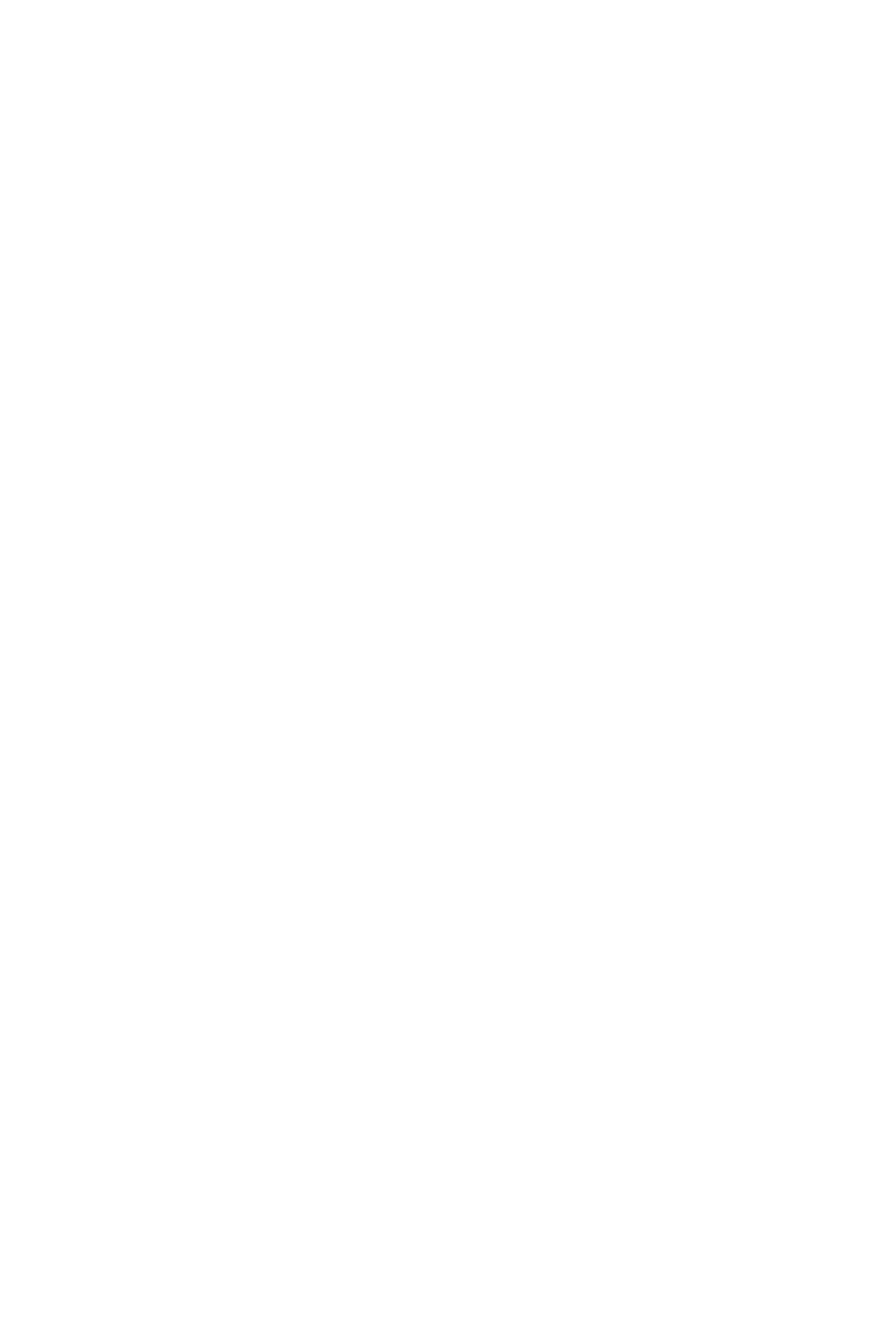
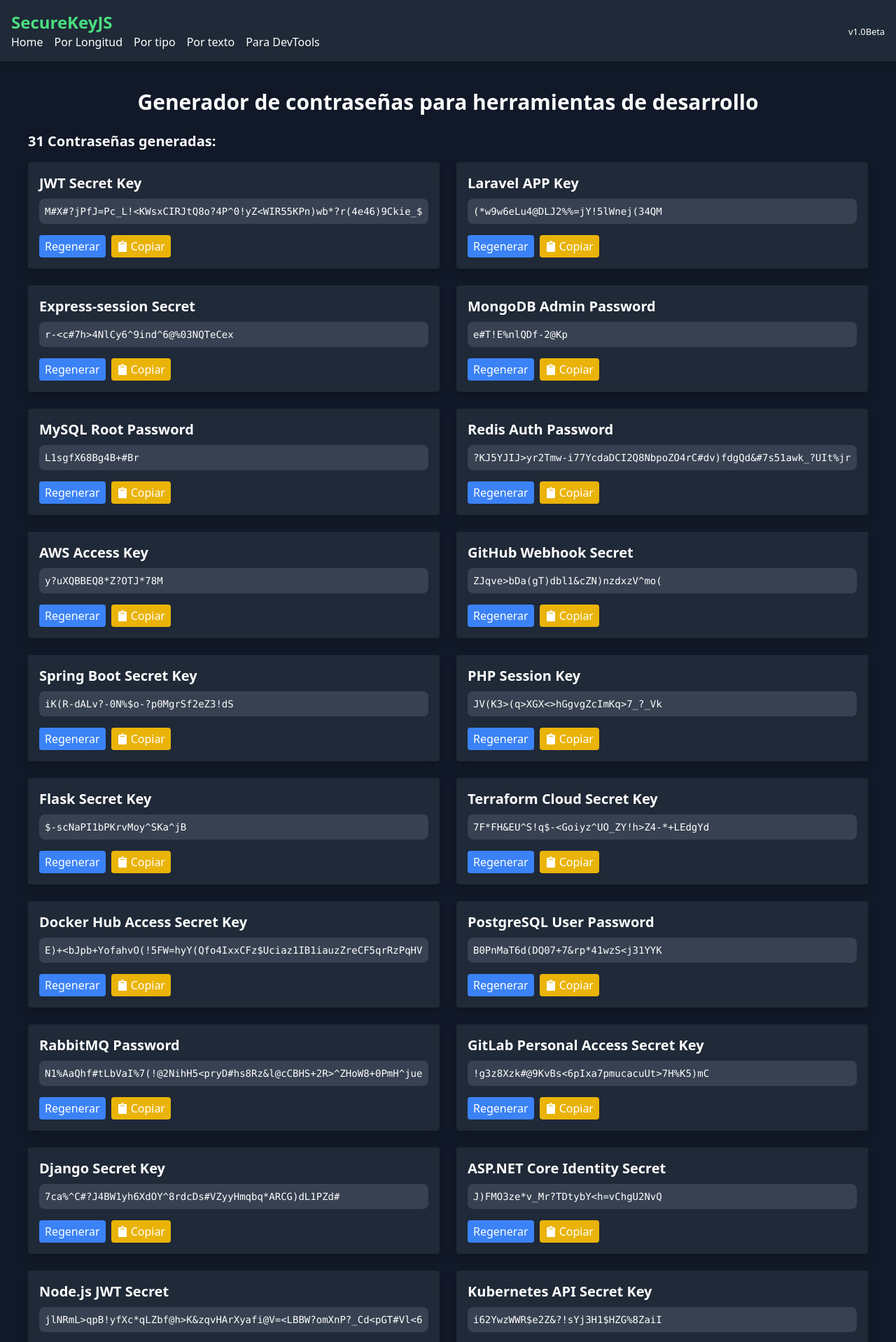
Before and after one commit to maximovj/securekeyjs, a React (Vite) app: page /password-dev-tool in a window 1280 px wide. Before the commit this address had no page. Shown: the top 1918 px of the page at 70% size. Before the commit the page ends 800 px from the top, so only its background shows below. Built offline with nearby package versions, Linux system fonts and the light colour scheme.

Commit message:
* Se agrega contraseñas para herramientas de desarrollo

```diff
--- a/src/components/Layout.jsx
+++ b/src/components/Layout.jsx
@@ -24,6 +24,9 @@ const Layout = () => {
                             </li>
                             <li>
                                 <a href={routes.PasswordFromText} className="hover:text-green-400">Por texto</a>
+                            </li>
+                            <li>
+                                <a href={routes.PasswordDevTool} className="hover:text-green-400">Para DevTools</a>
                             </li>
                         </ul>
                     </nav>
--- /dev/null
+++ b/src/pages/PasswordDevTool.jsx
@@ -0,0 +1,109 @@
+import { useState, useEffect } from 'react';
+import { FaClipboard } from 'react-icons/fa';
+
+const devTools = [
+    { name: 'JWT Secret Key', length: 64 },
+    { name: 'Laravel APP Key', length: 32 },
+    { name: 'Express-session Secret', length: 32 },
+    { name: 'MongoDB Admin Password', length: 16 },
+    { name: 'MySQL Root Password', length: 16 },
+    { name: 'Redis Auth Password', length: 64 },
+    { name: 'AWS Access Key', length: 20 },
+    { name: 'GitHub Webhook Secret', length: 32 },
+    { name: 'Spring Boot Secret Key', length: 32 },
+    { name: 'PHP Session Key', length: 32 },
+    { name: 'Flask Secret Key', length: 24 },
+    { name: 'Terraform Cloud Secret Key', length: 40 },
+    { name: 'Docker Hub Access Secret Key', length: 64 },
+    { name: 'PostgreSQL User Password', length: 32 },
+    { name: 'RabbitMQ Password', length: 64 },
+    { name: 'GitLab Personal Access Secret Key', length: 40 },
+    { name: 'Django Secret Key', length: 50 },
+    { name: 'ASP.NET Core Identity Secret', length: 32 },
+    { name: 'Node.js JWT Secret', length: 64 },
+    { name: 'Kubernetes API Secret Key', length: 32 },
+    { name: 'Consul ACL Secret Key', length: 32 },
+    { name: 'HashiCorp Vault Secret Key', length: 32 },
+    { name: 'GCP Service Account Key', length: 64 },
+    { name: 'Microsoft Azure Storage Account Key', length: 64 },
+    { name: 'Twilio Auth Secret Key', length: 32 },
+    { name: 'Stripe API Key', length: 32 },
+    { name: 'S3 Bucket Access Key', length: 20 },
+    { name: 'Salesforce Security Secret Key', length: 40 },
+    { name: 'Okta API Secret Key', length: 32 },
+    { name: 'Jira API Secret Key', length: 32 },
+    { name: 'Bitbucket App Password', length: 32 },
+];
+
+const generatePassword = (length) => {
+    const charset = "abcdefghijklmnopqrstuvwxyzABCDEFGHIJKLMNOPQRSTUVWXYZ0123456789!@#$%^&*()_-+=<>?";
+    let password = "";
+    for (let i = 0; i < length; i++) {
+        const randomIndex = Math.floor(Math.random() * charset.length);
+        password += charset[randomIndex];
+    }
+    return password;
+};
+
+const DevToolPasswordGenerator = () => {
+    const [passwords, setPasswords] = useState([]);
+
+    useEffect(() => {
+        // Generar contraseñas automáticamente al cargar la página
+        const generatedPasswords = devTools.map(tool => ({
+            name: tool.name,
+            password: generatePassword(tool.length),
+            length: tool.length,
+        }));
+        setPasswords(generatedPasswords);
+    }, []);
+
+    const regeneratePassword = (index) => {
+        const newPassword = generatePassword(passwords[index].length);
+        setPasswords(prevPasswords => {
+            const updatedPasswords = [...prevPasswords];
+            updatedPasswords[index].password = newPassword;
+            return updatedPasswords;
+        });
+    };
+
+    const copyToClipboard = (password) => {
+        navigator.clipboard.writeText(password);
+        alert('Contraseña copiada al portapapeles!');
+    };
+
+    return (
+        <div className="min-h-screen flex flex-col items-center justify-center bg-gray-900 text-white p-4">
+            <h1 className="text-3xl font-bold mb-6">Generador de contraseñas para herramientas de desarrollo</h1>
+            <div className='w-full max-w-full'>
+                <h2 className="text-xl font-semibold mb-4">{devTools.length} Contraseñas generadas:</h2>
+                <div className="grid grid-cols-1 sm:grid-cols-2 gap-6 ">
+                    {passwords.map((tool, index) => (
+                        <div key={index} className="bg-gray-800 p-4 rounded shadow-lg flex flex-col justify-between">
+                            <div>
+                                <h2 className="text-xl font-bold">{tool.name}</h2>
+                                <p className="mt-2 break-words bg-gray-700 p-2 rounded-lg text-sm font-mono">{tool.password}</p>
+                            </div>
+                            <div className="mt-4 flex flex-col sm:flex-row gap-2">
+                                <button
+                                    onClick={() => regeneratePassword(index)}
+                                    className="bg-blue-500 hover:bg-blue-400 text-white py-1 px-2 rounded"
+                                >
+                                    Regenerar
+                                </button>
+                                <button
+                                    onClick={() => copyToClipboard(tool.password)}
+                                    className="bg-yellow-500 hover:bg-yellow-400 text-white py-1 px-2 rounded flex items-center justify-center"
+                                >
+                                    <FaClipboard className="mr-1" /> Copiar
+                                </button>
+                            </div>
+                        </div>
+                    ))}
+                </div>
+            </div>
+        </div>
+    );
+};
+
+export default DevToolPasswordGenerator;
--- a/src/routes/MainRoutes.jsx
+++ b/src/routes/MainRoutes.jsx
@@ -1,10 +1,11 @@
 import { BrowserRouter, Routes, Route } from 'react-router-dom';
+import Layout from '../components/Layout';
 import Home from '../pages/Home';
 import PasswordByLength from '../pages/PasswordByLength';
 import PasswordByType from '../pages/PasswordByType';
-import Layout from '../components/Layout';
+import PasswordFromText from '../pages/PasswordFromText';
+import PasswordDevTool from '../pages/PasswordDevTool';
 import routes from './routes';
-import PasswordFromText from '../pages/PasswordFromText';
 
 const MainRoutes = () => {
     return (<>
@@ -15,6 +16,7 @@ const MainRoutes = () => {
                     <Route path={routes.PasswordByLength} element={<PasswordByLength />} />
                     <Route path={routes.PasswordByType} element={<PasswordByType />} />
                     <Route path={routes.PasswordFromText} element={<PasswordFromText />} />
+                    <Route path={routes.PasswordDevTool} element={<PasswordDevTool />} />
                 </Route>
             </Routes>
         </BrowserRouter>
--- a/src/routes/routes.js
+++ b/src/routes/routes.js
@@ -3,6 +3,7 @@ const routes = {
     PasswordByLength: '/password-by-length',
     PasswordByType: '/password-by-type',
     PasswordFromText: '/password-from-text',
+    PasswordDevTool: '/password-dev-tool',
 };
 
 export default routes;
```
